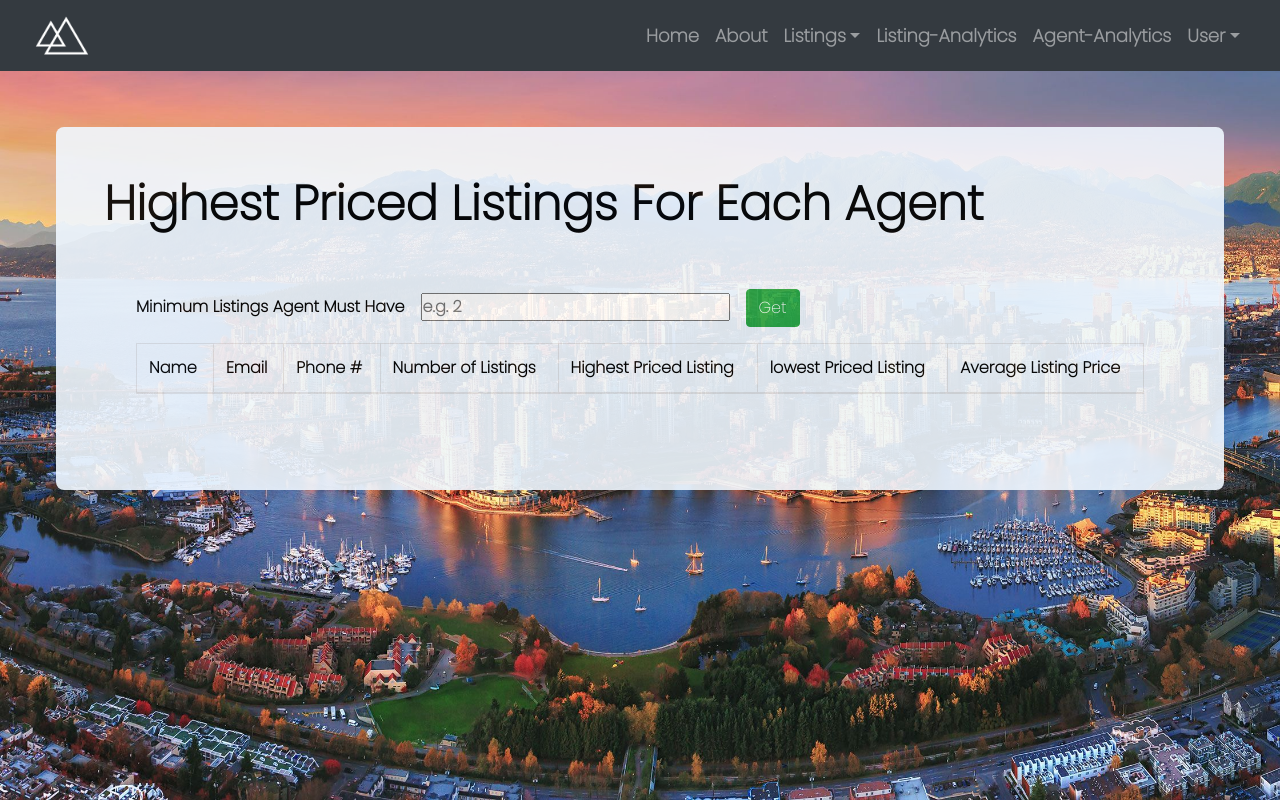
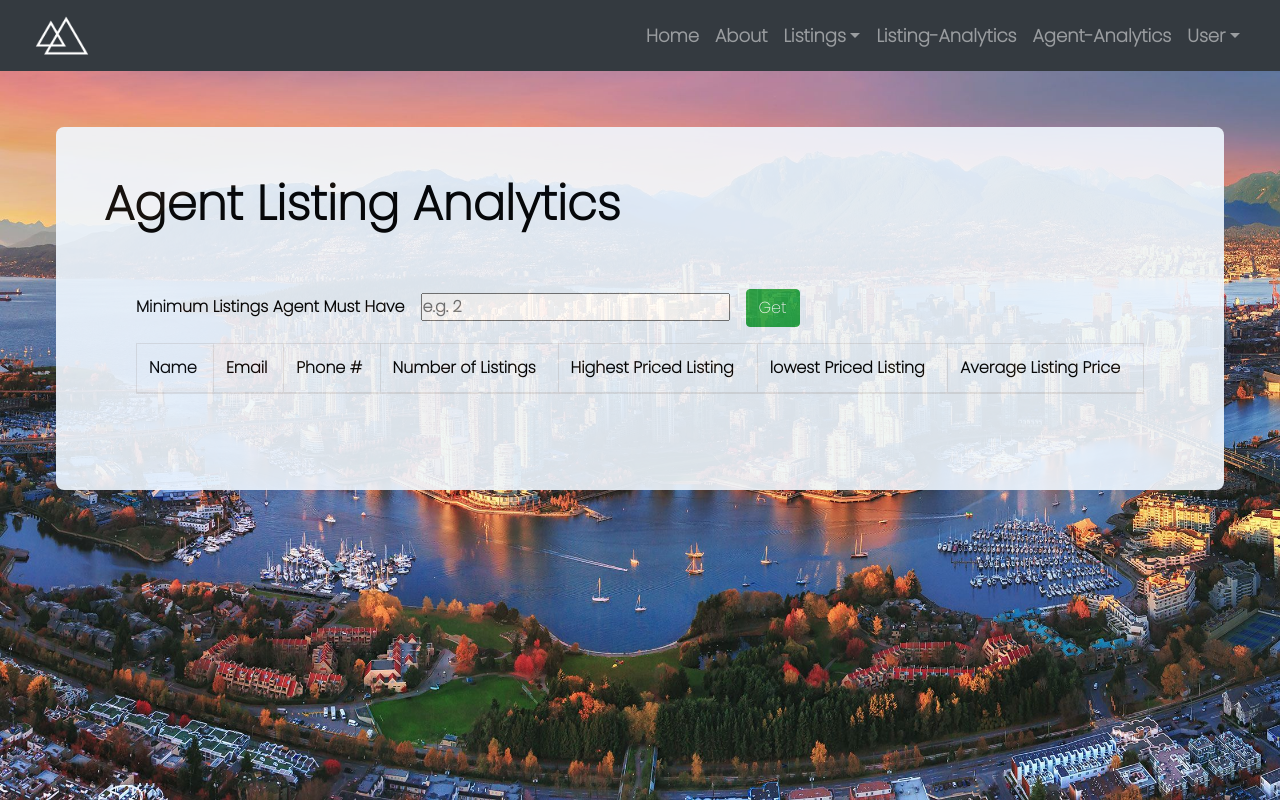
Before and after one commit to patricknoda11/real-estate-listing-app, a React (Create React App) app in the folder client/: page /user/agents/analytics in a window 1280 px wide. Built offline with nearby package versions, Linux system fonts and the light colour scheme.

Commit message:
fixed agent-analytics view title

```diff
--- a/client/src/views/agent-analytics/AgentAnalytics.js
+++ b/client/src/views/agent-analytics/AgentAnalytics.js
@@ -32,7 +32,7 @@ const AgentAnalytics = () => {
 
 	return (
 		<div className="flex-container-agent-analytics">
-			<h1>Highest Priced Listings For Each Agent</h1>
+			<h1>Agent Listing Analytics</h1>
 			<div className="content">
 				<form onSubmit={onSubmitForm}>
 					<label>Minimum Listings Agent Must Have</label>
```
